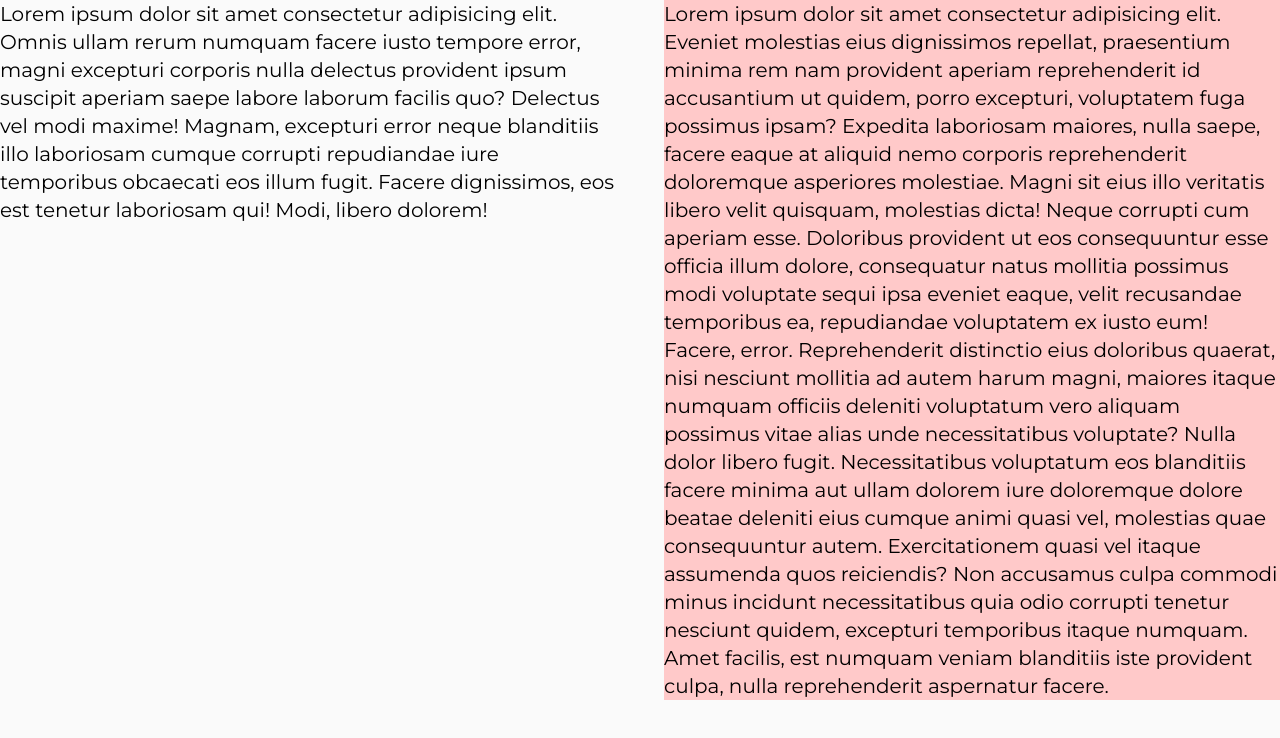
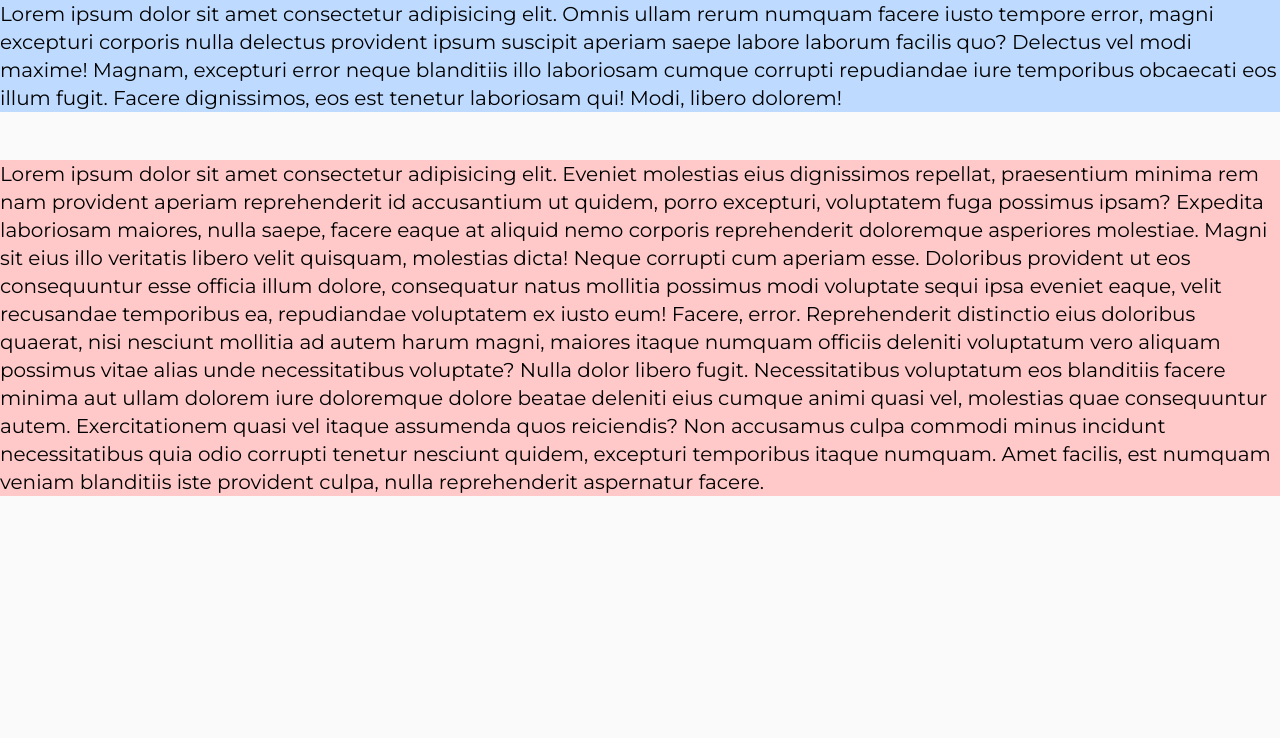
Before and after one commit to oleksandrmaliy/Forever, a React (Vite) app: page / in a window 1280 px wide. Shown: the top 738 px of the page. Built offline with nearby package versions, Linux system fonts and the light colour scheme.

Commit message:
test flex-grid

```diff
--- a/src/components/heroBlock.jsx
+++ b/src/components/heroBlock.jsx
@@ -29,8 +29,8 @@ const HeroBlock = () => {
 
   return (
     <>
-      <div className="grid grid-cols-1 gap-12 md:grid-cols-2">
-        <div>
+      <div className="flex flex-col gap-12 md:grid-cols-2">
+        <div className="min-w-0 md:bg-blue-200">
           <p>
             Lorem ipsum dolor sit amet consectetur adipisicing elit. Omnis ullam
             rerum numquam facere iusto tempore error, magni excepturi corporis
@@ -41,7 +41,7 @@ const HeroBlock = () => {
             tenetur laboriosam qui! Modi, libero dolorem!
           </p>
         </div>
-        <div className="md:bg-red-200">
+        <div className="min-w-0 md:bg-red-200">
           <p>
             Lorem ipsum dolor sit amet consectetur adipisicing elit. Eveniet
             molestias eius dignissimos repellat, praesentium minima rem nam
```
